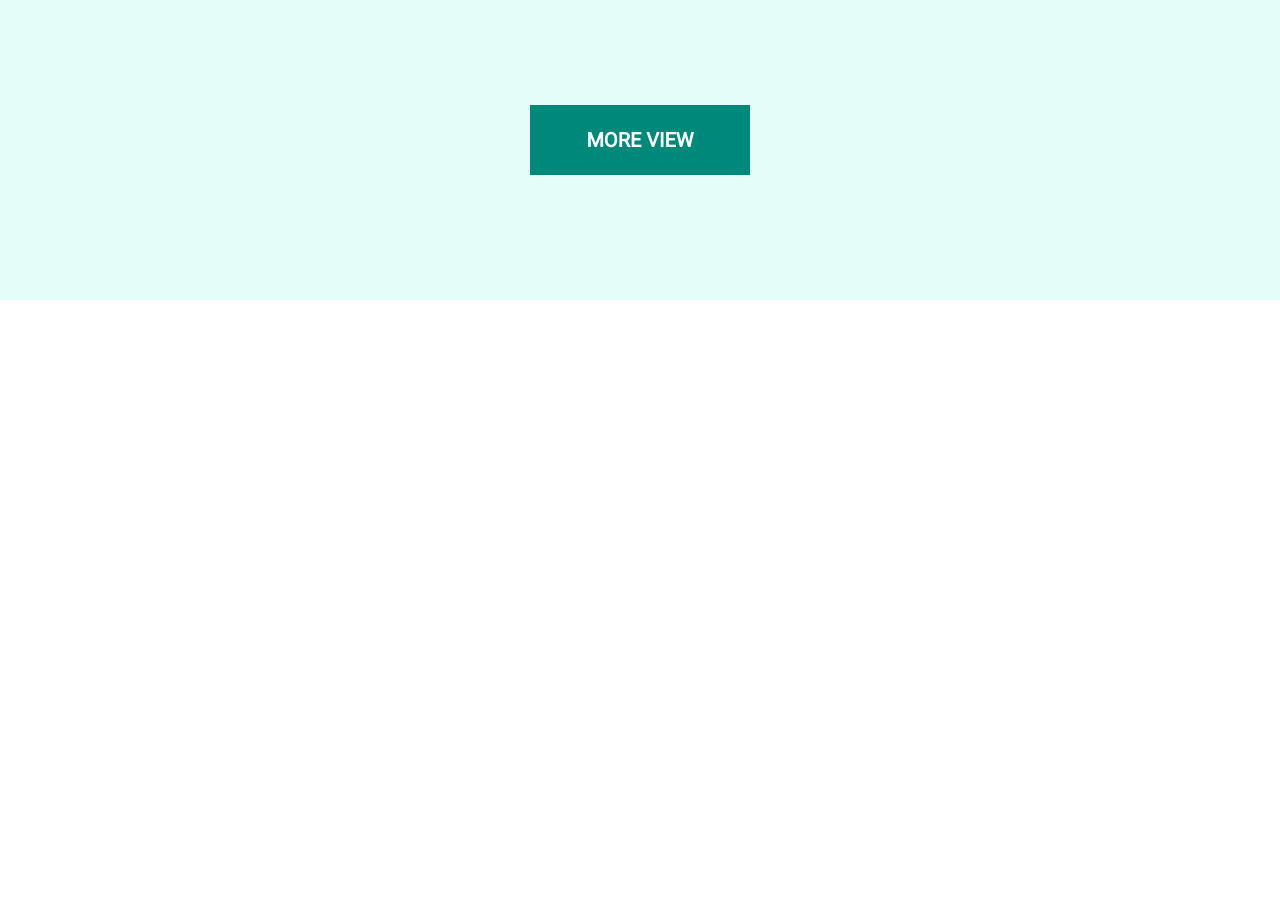
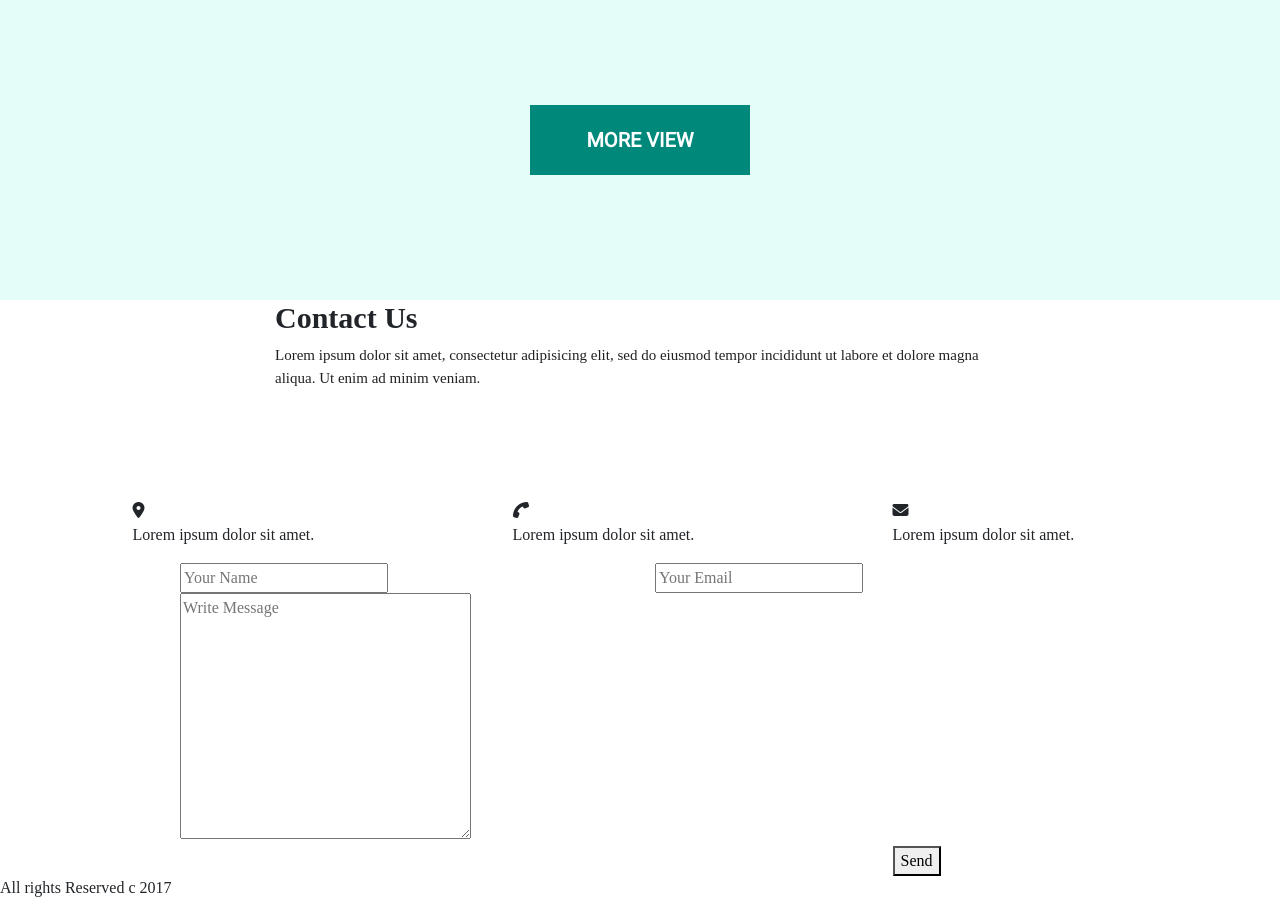
Before and after one commit to SKuznetzov/project_bootstrap4, a plain HTML site: page index.html in a window 1280 px wide. Shown: the part 8481-9381 px from the top of the page. Before the commit the page ends 8781 px from the top, so only its background shows below. Drawn offline with nearby package versions, Linux system fonts and the light colour scheme.

Commit message:
add footer

```diff
--- a/index.html
+++ b/index.html
@@ -540,6 +540,43 @@
                 </div>
             </div>
         </section>
+        <footer class="footer">
+            <div class="container ">
+                <div class="row justify-content-center ">
+                    <div class="col-xl-8 ">
+                        <h2 class="about__title ">Contact Us</h2>
+                        <p class="about__text ">Lorem ipsum dolor sit amet, consectetur adipisicing elit, sed do eiusmod tempor incididunt ut labore et dolore magna aliqua. Ut enim ad minim veniam.</p>
+                    </div>
+                </div>
+                <div class="row justify-content-around">
+                    <div class="col-xl-3">
+                        <div class="circle">
+                            <i class="fas fa-map-marker-alt"></i>
+                        </div>
+                        <p>Lorem ipsum dolor sit amet.</p>
+                    </div>
+                    <div class="col-xl-3">
+                        <div class="circle">
+                            <i class="fas fa-phone fa-rotate-90"></i>
+                        </div>
+                        <p>Lorem ipsum dolor sit amet.</p>
+                    </div>
+                    <div class="col-xl-3">
+                        <div class="circle">
+                            <i class="fas fa-envelope"></i>
+                        </div>
+                        <p>Lorem ipsum dolor sit amet.</p>
+                    </div>
+                </div>
+                <div class="row justify-content-center form">
+                    <div class="col-xl-5"><input type="text" placeholder="Your Name"></div>
+                    <div class="col-xl-5"><input type="email" placeholder="Your Email"></div>
+                    <div class="col-xl-10"><textarea name="" id="" cols="30" rows="10" placeholder="Write Message"></textarea></div>
+                    <div class="col-xl-2 offset-xl-7"><button>Send</button></div>
+                </div>
+            </div>
+            </footer>
+            <footer class="rules">All rights Reserved c 2017</footer>
 
     <script src="https://code.jquery.com/jquery-3.5.1.slim.min.js " integrity="sha384-DfXdz2htPH0lsSSs5nCTpuj/zy4C+OGpamoFVy38MVBnE+IbbVYUew+OrCXaRkfj " crossorigin="anonymous "></script>
     <script src="https://cdn.jsdelivr.net/npm/popper.js@1.16.1/dist/umd/popper.min.js " integrity="sha384-9/reFTGAW83EW2RDu2S0VKaIzap3H66lZH81PoYlFhbGU+6BZp6G7niu735Sk7lN " crossorigin="anonymous "></script>
```
